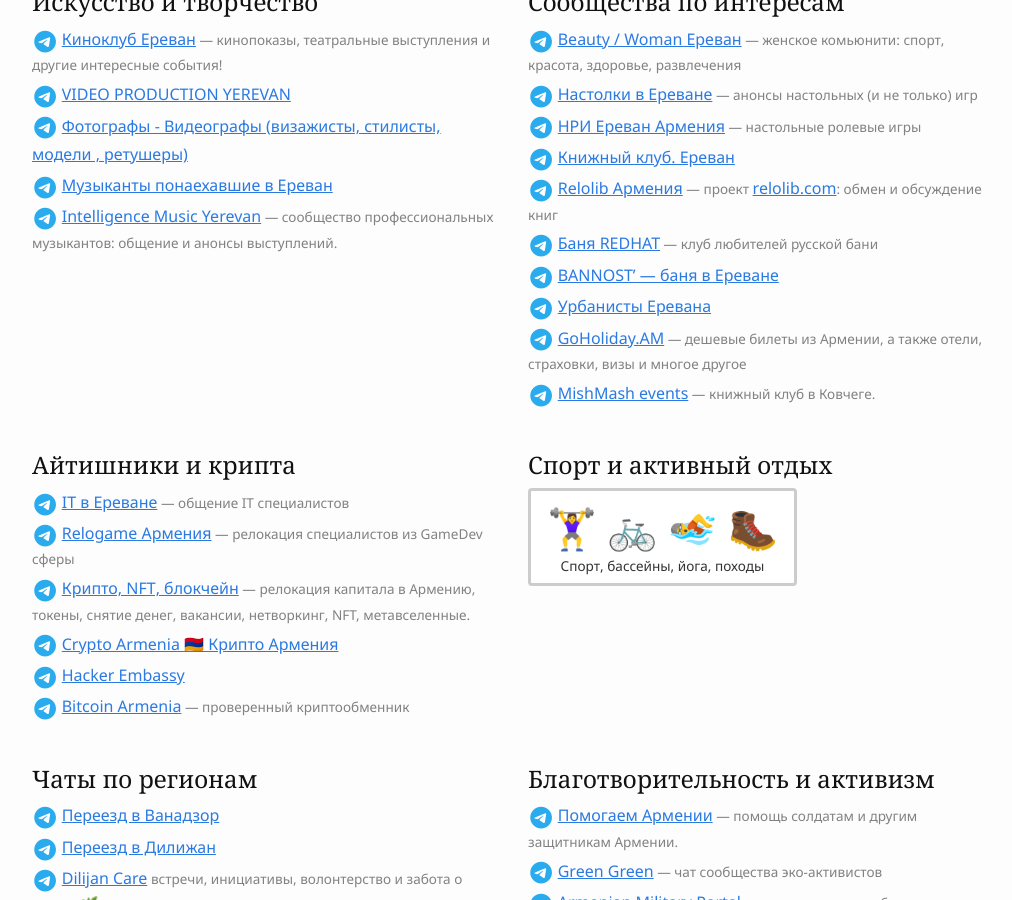
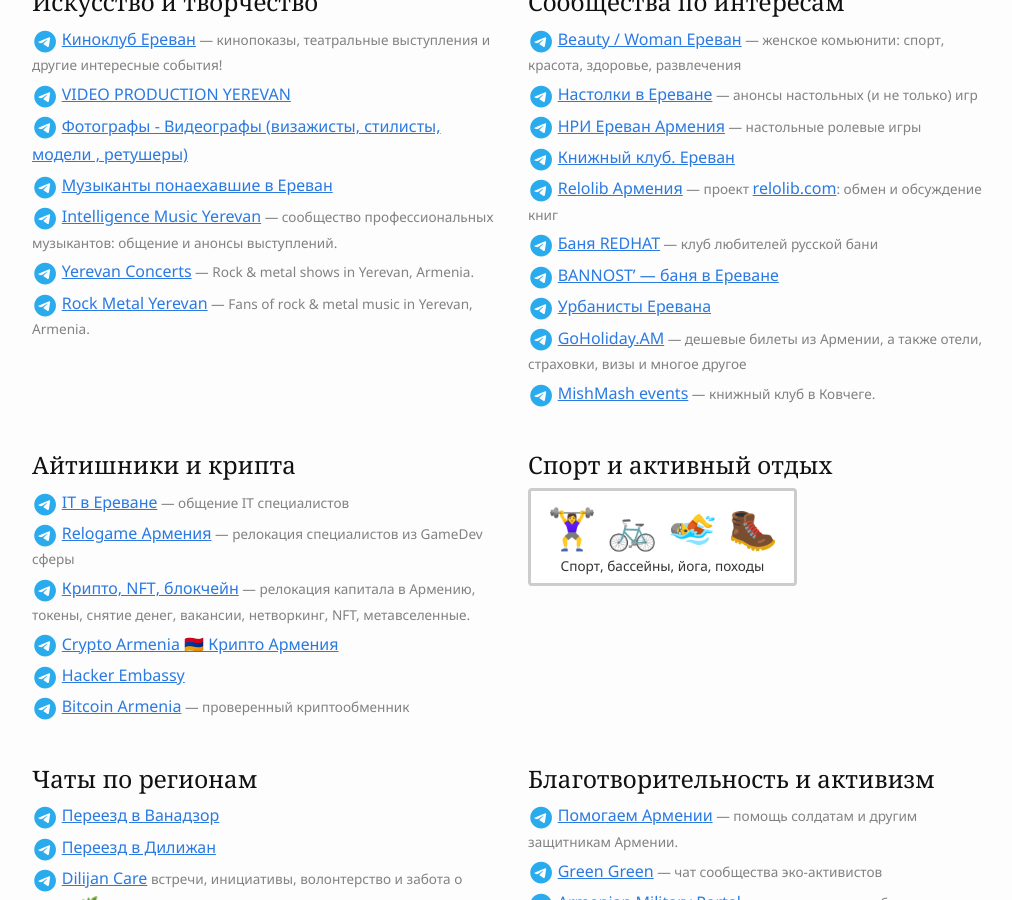
Before and after one commit to haywiki/haywiki.github.io, a Jekyll site: the page built from life/contacts.md, in a window 1280 px wide and 900 px high, scrolled down 2853 px. Shown: the whole window, without its empty margins (128-1140 px from the left). Built offline with Jekyll 4.4.1, drawn with Linux system fonts in a browser that asks for light colours; nearby versions of some CDN libraries; a script that is not in the unit is left out.

Commit message:
добавлены рок-чаты в контакты

```diff
--- a/life/contacts.md
+++ b/life/contacts.md
@@ -199,6 +199,8 @@
 - <i class="fa-brands fa-telegram"></i> [Фотографы - Видеографы (визажисты, стилисты, модели , ретушеры)](https://t.me/photographers_armenia_erevan)
 - <i class="fa-brands fa-telegram"></i> [Музыканты понаехавшие в Ереван](https://t.me/erevanmusic)
 - <i class="fa-brands fa-telegram"></i> [Intelligence Music Yerevan](https://t.me/intelligencemusicyerevan) — сообщество профессиональных музыкантов: общение и анонсы выступлений.
+- <i class="fa-brands fa-telegram"></i> [Yerevan Concerts](https://t.me/yerevanrock) — Rock & metal shows in Yerevan, Armenia.
+- <i class="fa-brands fa-telegram"></i> [Rock Metal Yerevan](https://t.me/yerevanmetal) — Fans of rock & metal music in Yerevan, Armenia.
 {: class="list-emoji"}
 
 </div>
```
Also changed, not shown: life/visarun.md (line endings or trailing spaces).
